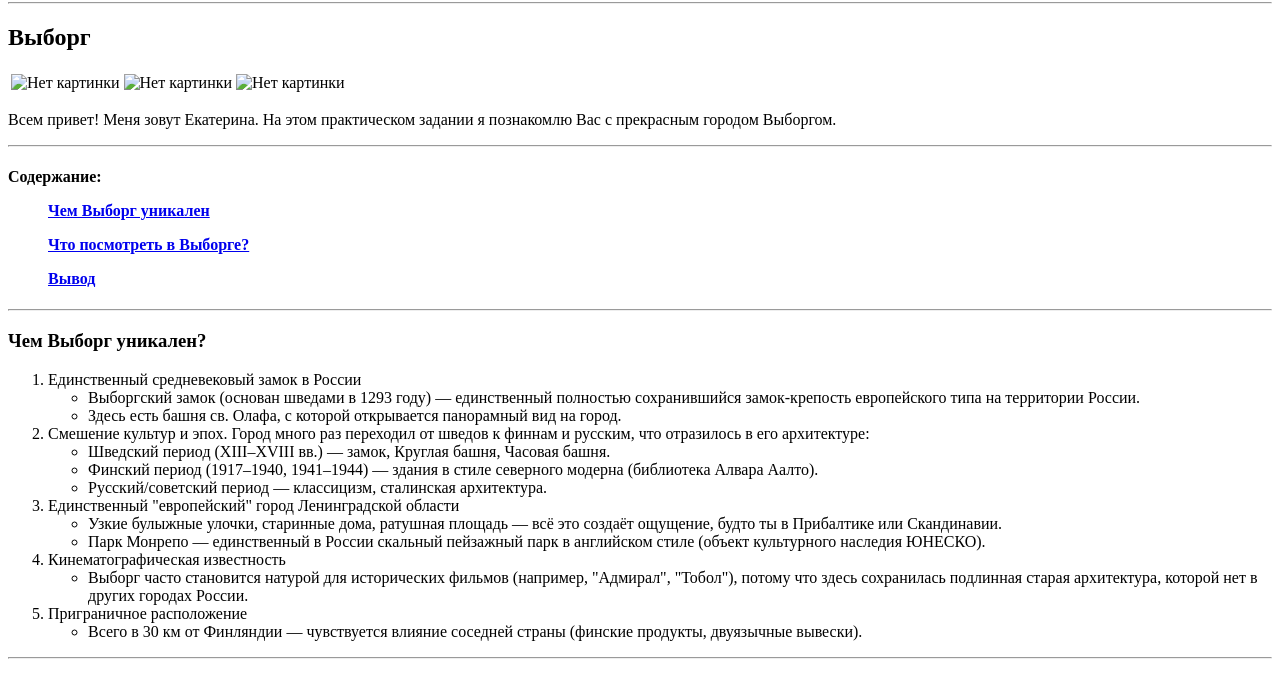
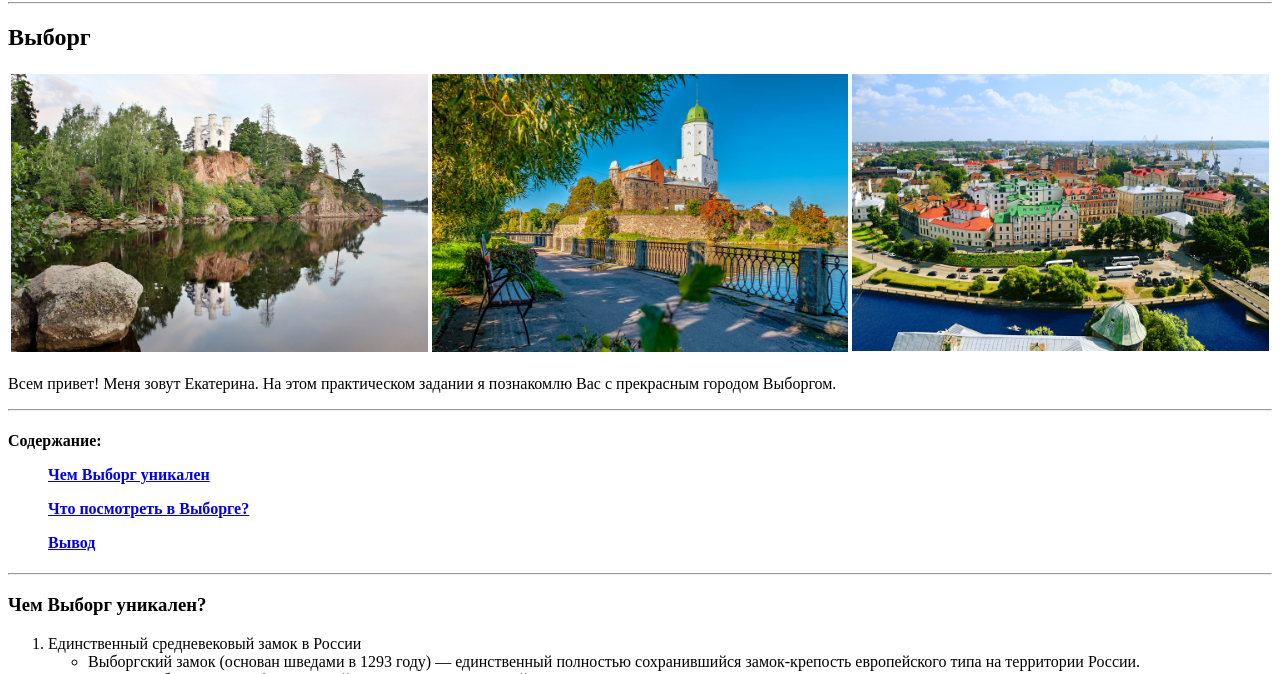
Before and after one commit to Ekaterina2025dev/Praktik-first, a plain HTML site: page task1.html in a window 1280 px wide. Shown: the part 122-796 px from the top of the page. Drawn offline with Linux system fonts and the light colour scheme; the site is published under a folder, as on GitHub Pages, so addresses that start at the root find nothing.

Commit message:
Изменила ссылку на изображения в 1 и во 2 задании

```diff
--- a/task1.html
+++ b/task1.html
@@ -12,9 +12,9 @@
     <hr>
     <h2>Выборг</h2>
 <table>
-    <td><img src="/images/foto1/Monrepo.jpg" alt="Нет картинки" width="100%"></td>
-    <td><img src="/images/foto1/Zamok.jpeg" alt="Нет картинки" width="100%"></td>
-    <td><img src="/images/foto1/Panorama.jpeg" alt="Нет картинки" width="100%"></td>
+    <td><img src="images/foto1/Monrepo.jpg" alt="Нет картинки" width="100%"></td>
+    <td><img src="images/foto1/Zamok.jpeg" alt="Нет картинки" width="100%"></td>
+    <td><img src="images/foto1/Panorama.jpeg" alt="Нет картинки" width="100%"></td>
 </table>
 <p>Всем привет! Меня зовут Екатерина. На этом практическом задании я познакомлю Вас с прекрасным городом Выборгом.</p>
 <hr>
```
Also changed, not shown: task2.html (+1 -1 lines).
